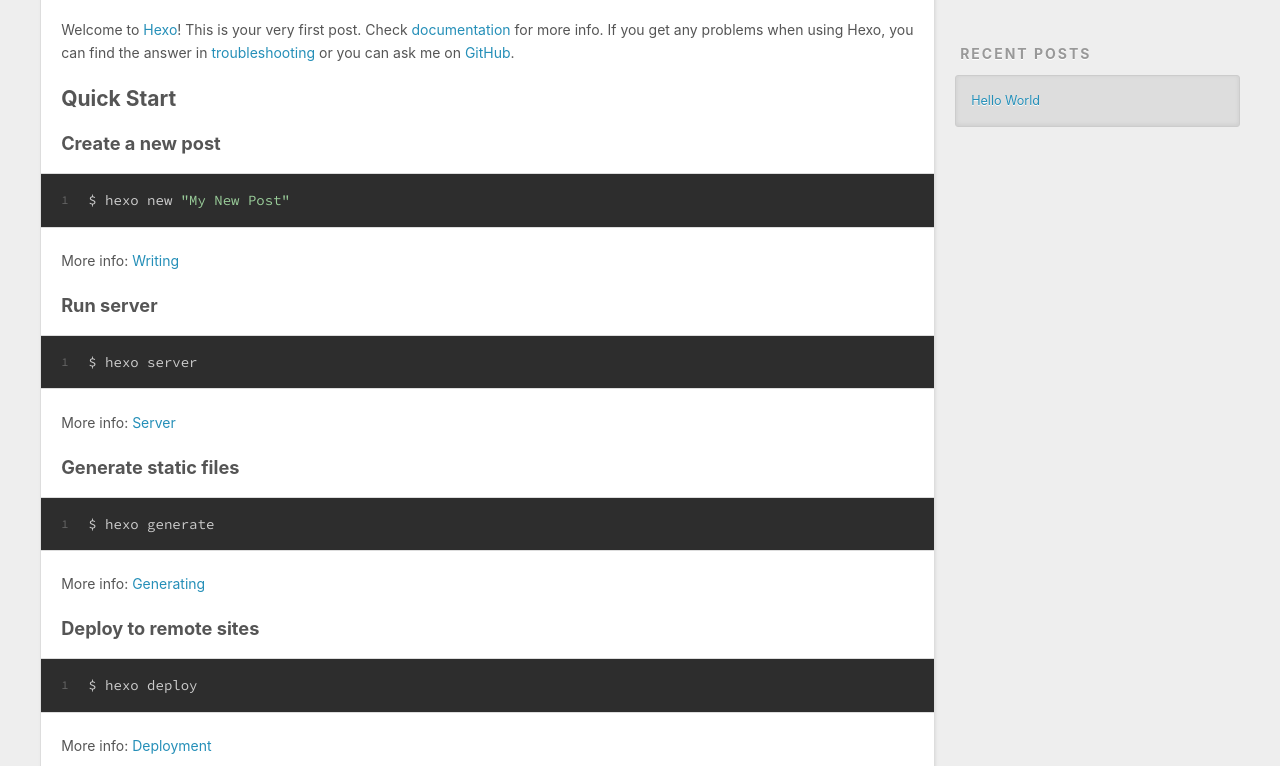
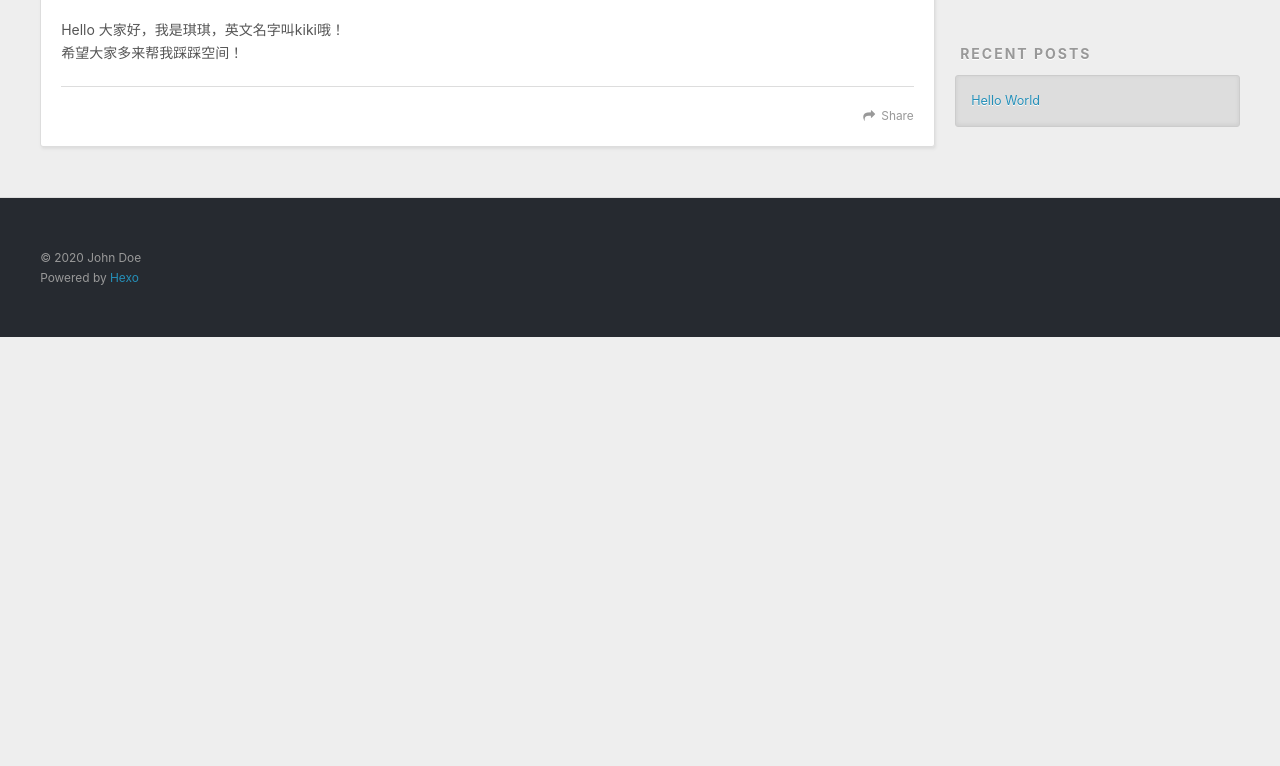
Before and after one commit to Ann-KiKi/ann-kiki.github.io, a plain HTML site: page 2020/11/13/hello-world/index.html in a window 1280 px wide. Shown: the part 434-1200 px from the top of the page. After the commit the page ends 800 px from the top, so only its background shows below. Drawn offline with nearby package versions, Linux system fonts and the light colour scheme.

Commit message:
Site updated: 2020-11-14 00:09:07

```diff
--- a/2020/11/13/hello-world/index.html
+++ b/2020/11/13/hello-world/index.html
@@ -7,15 +7,15 @@
 
   <title>Hello World | Hexo</title>
   <meta name="viewport" content="width=device-width, initial-scale=1, maximum-scale=1">
-  <meta name="description" content="Welcome to Hexo! This is your very first post. Check documentation for more info. If you get any problems when using Hexo, you can find the answer in troubleshooting or you can ask me on GitHub. Quick">
+  <meta name="description" content="Hello 大家好，我是琪琪，英文名字叫kiki哦！希望大家多来帮我踩踩空间！">
 <meta property="og:type" content="article">
 <meta property="og:title" content="Hello World">
 <meta property="og:url" content="http://example.com/2020/11/13/hello-world/index.html">
 <meta property="og:site_name" content="Hexo">
-<meta property="og:description" content="Welcome to Hexo! This is your very first post. Check documentation for more info. If you get any problems when using Hexo, you can find the answer in troubleshooting or you can ask me on GitHub. Quick">
+<meta property="og:description" content="Hello 大家好，我是琪琪，英文名字叫kiki哦！希望大家多来帮我踩踩空间！">
 <meta property="og:locale" content="en_US">
 <meta property="article:published_time" content="2020-11-13T15:38:09.180Z">
-<meta property="article:modified_time" content="2020-11-13T15:38:09.180Z">
+<meta property="article:modified_time" content="2020-11-13T16:06:17.461Z">
 <meta property="article:author" content="John Doe">
 <meta name="twitter:card" content="summary">
 
@@ -88,24 +88,12 @@
 
     <div class="article-entry" itemprop="articleBody">
 
-        <p>Welcome to <a target="_blank" rel="noopener" href="https://hexo.io/">Hexo</a>! This is your very first post. Check <a target="_blank" rel="noopener" href="https://hexo.io/docs/">documentation</a> for more info. If you get any problems when using Hexo, you can find the answer in <a target="_blank" rel="noopener" href="https://hexo.io/docs/troubleshooting.html">troubleshooting</a> or you can ask me on <a target="_blank" rel="noopener" href="https://github.com/hexojs/hexo/issues">GitHub</a>.</p>
-<h2 id="Quick-Start"><a href="#Quick-Start" class="headerlink" title="Quick Start"></a>Quick Start</h2><h3 id="Create-a-new-post"><a href="#Create-a-new-post" class="headerlink" title="Create a new post"></a>Create a new post</h3><figure class="highlight bash"><table><tr><td class="gutter"><pre><span class="line">1</span><br></pre></td><td class="code"><pre><span class="line">$ hexo new <span class="string">&quot;My New Post&quot;</span></span><br></pre></td></tr></table></figure>
-
-<p>More info: <a target="_blank" rel="noopener" href="https://hexo.io/docs/writing.html">Writing</a></p>
-<h3 id="Run-server"><a href="#Run-server" class="headerlink" title="Run server"></a>Run server</h3><figure class="highlight bash"><table><tr><td class="gutter"><pre><span class="line">1</span><br></pre></td><td class="code"><pre><span class="line">$ hexo server</span><br></pre></td></tr></table></figure>
-
-<p>More info: <a target="_blank" rel="noopener" href="https://hexo.io/docs/server.html">Server</a></p>
-<h3 id="Generate-static-files"><a href="#Generate-static-files" class="headerlink" title="Generate static files"></a>Generate static files</h3><figure class="highlight bash"><table><tr><td class="gutter"><pre><span class="line">1</span><br></pre></td><td class="code"><pre><span class="line">$ hexo generate</span><br></pre></td></tr></table></figure>
-
-<p>More info: <a target="_blank" rel="noopener" href="https://hexo.io/docs/generating.html">Generating</a></p>
-<h3 id="Deploy-to-remote-sites"><a href="#Deploy-to-remote-sites" class="headerlink" title="Deploy to remote sites"></a>Deploy to remote sites</h3><figure class="highlight bash"><table><tr><td class="gutter"><pre><span class="line">1</span><br></pre></td><td class="code"><pre><span class="line">$ hexo deploy</span><br></pre></td></tr></table></figure>
-
-<p>More info: <a target="_blank" rel="noopener" href="https://hexo.io/docs/one-command-deployment.html">Deployment</a></p>
+        <p>Hello 大家好，我是琪琪，英文名字叫kiki哦！<br>希望大家多来帮我踩踩空间！</p>
 
 
     </div>
     <footer class="article-footer">
-      <a data-url="http://example.com/2020/11/13/hello-world/" data-id="ckhgfiok60000j7s6435c78ti" class="article-share-link">Share</a>
+      <a data-url="http://example.com/2020/11/13/hello-world/" data-id="ckhggf1bm000023s6at8148h2" class="article-share-link">Share</a>
 
 
     </footer>
```
Also changed, not shown: index.html (+2 -14 lines).
